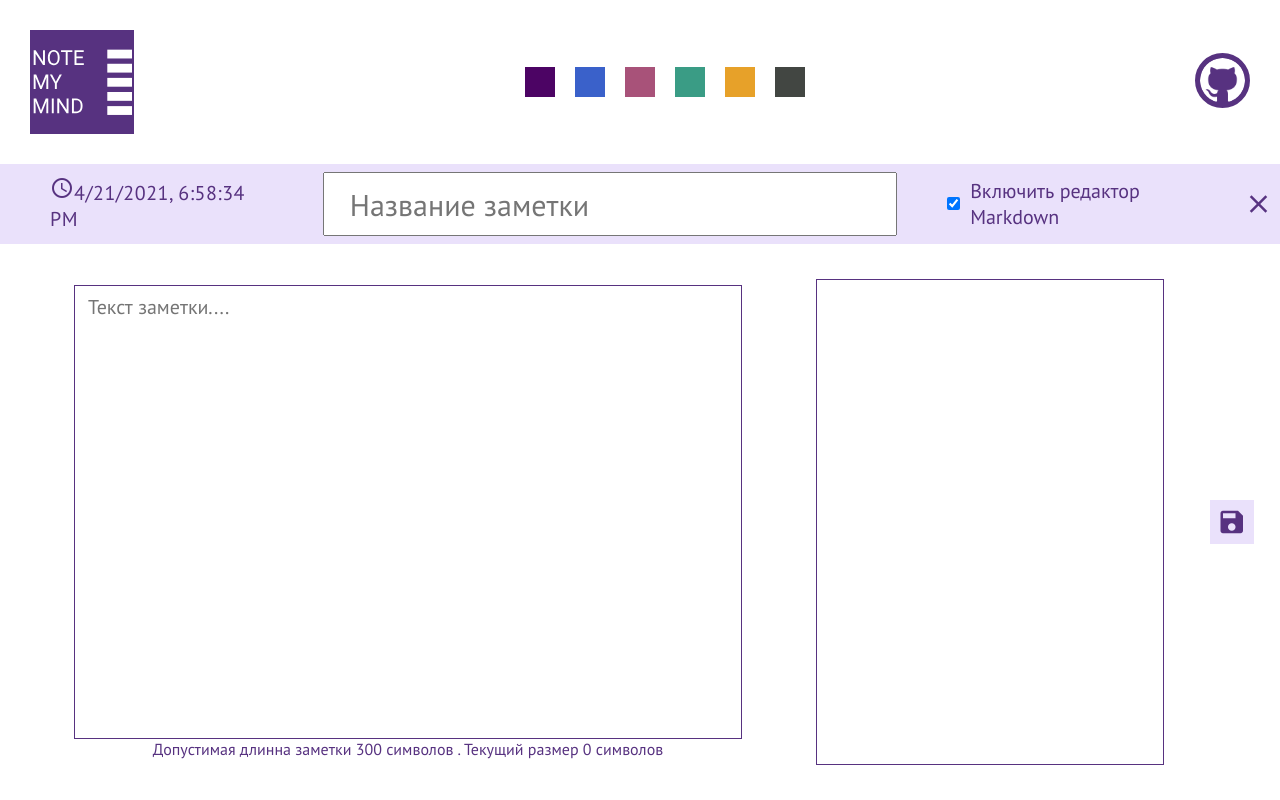
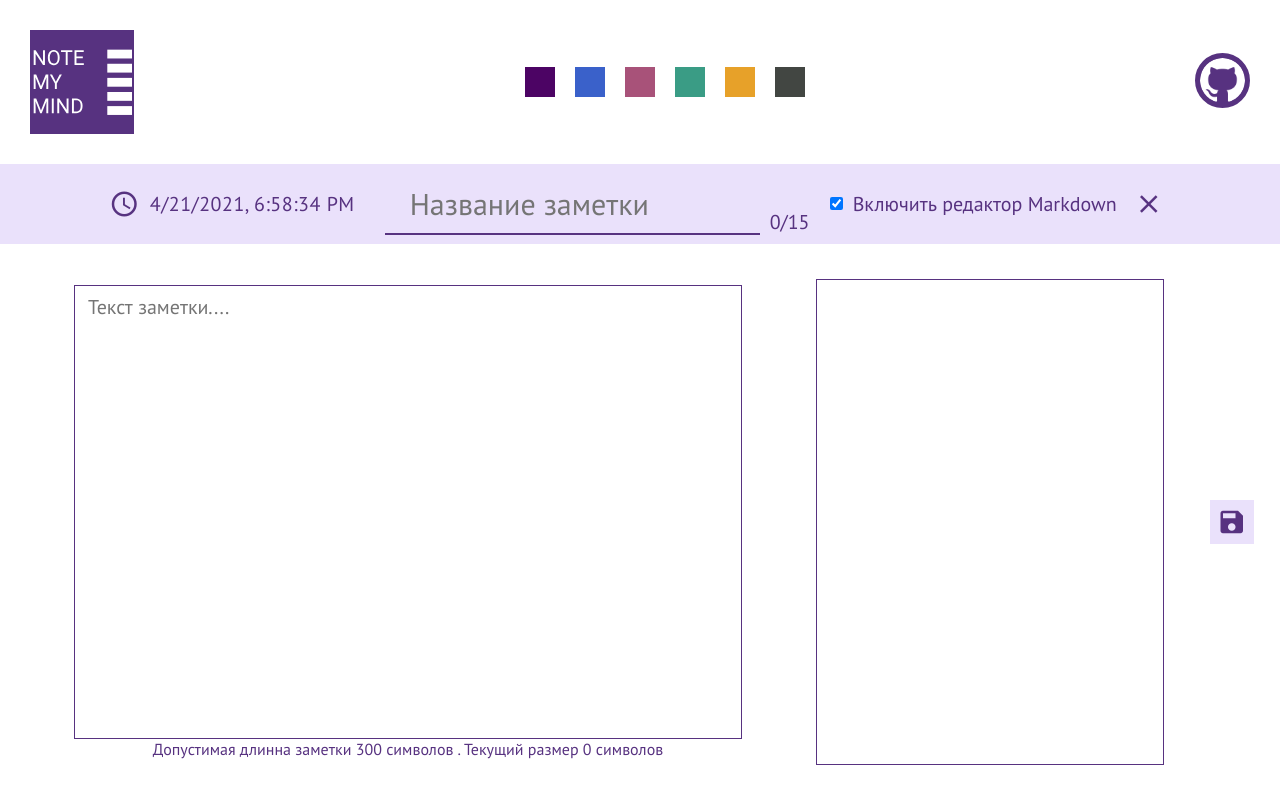
Before and after one commit to MiroslavGubenko/notemymind, a Vue app: page / in a window 1280 px wide. Both pictures are taken after a click on the button "Добавить заметку". Built offline with nearby package versions, Linux system fonts and the light colour scheme.

Commit message:
fix input text length

```diff
--- a/src/components/NewNote.vue
+++ b/src/components/NewNote.vue
@@ -1,14 +1,19 @@
 <template>
   <div class="input_bar">
-    <p class="date">
-      <span class="material-icons"> schedule </span>{{ Ndate }}
-    </p>
+    <span class="material-icons date">
+      schedule
+      <p>{{ Ndate }}</p>
+    </span>
+    <div class="input_box">
       <input
         class="input_name"
         type="text"
         placeholder="Название заметки"
         v-model="Nname"
+        :maxlength="15"
       />
+      <p class="length_name">{{ LengthName }}/15</p>
+    </div>
     <label class="switch">
       <input type="checkbox" v-model="show_markdown" checked />
     </label>
@@ -60,14 +65,13 @@ export default {
   data() {
     return {
       Nname: this.note.name || "",
-      Ndate: this.note.date,
+      Ndate: this.note.date || (this.Ndate = new Date().toLocaleString()),
       Nnote: this.note.note || "",
       show_markdown: true,
       save_error: false,
     };
   },
   mounted() {
-    this.Ndate = new Date().toLocaleString();
     setInterval(() => (this.Ndate = new Date().toLocaleString()), 1000);
   },
   methods: {
@@ -92,6 +96,9 @@ export default {
     LengthText: function () {
       return this.Nnote.length;
     },
+    LengthName: function () {
+      return this.Nname.length;
+    },
   },
 };
 </script>
@@ -108,19 +115,42 @@ export default {
   justify-content: center;
   user-select: text;
   .date {
-    font-size: 20px;
+    display: flex;
+    align-items: center;
+    justify-content: center;
+    font-size: 30px;
     letter-spacing: 0.5px;
-    margin: 0px 50px;
   }
+  .input_box {
+    display: flex;
+    flex-direction: row;
+    justify-content: center;
+    align-items: center;
+    padding: 0 20px 0 20px;
+
     .input_name {
-    width: 560px;
+      background-color: var(--app-second-color);
+      border: none;
+      border-bottom: 2px solid var(--app-text-color);
+      outline: none;
+      width: 350px;
       height: 60px;
       font-size: 30px;
-    margin: 10px 50px 10px 0;
+      margin: 10px 0px 10px 0;
       padding-left: 25px;
       user-select: text;
       color: var(--app-text-color);
       caret-color: var(--app-color);
+
+      &:focus {
+        outline: none;
+      }
+    }
+    .length_name {
+      align-self: flex-end;
+      width: 30px;
+      font-size: 20px;
+    }
   }
   p {
     font-size: 20px;
```
Lines whose indentation alone changed are shown as unchanged.
